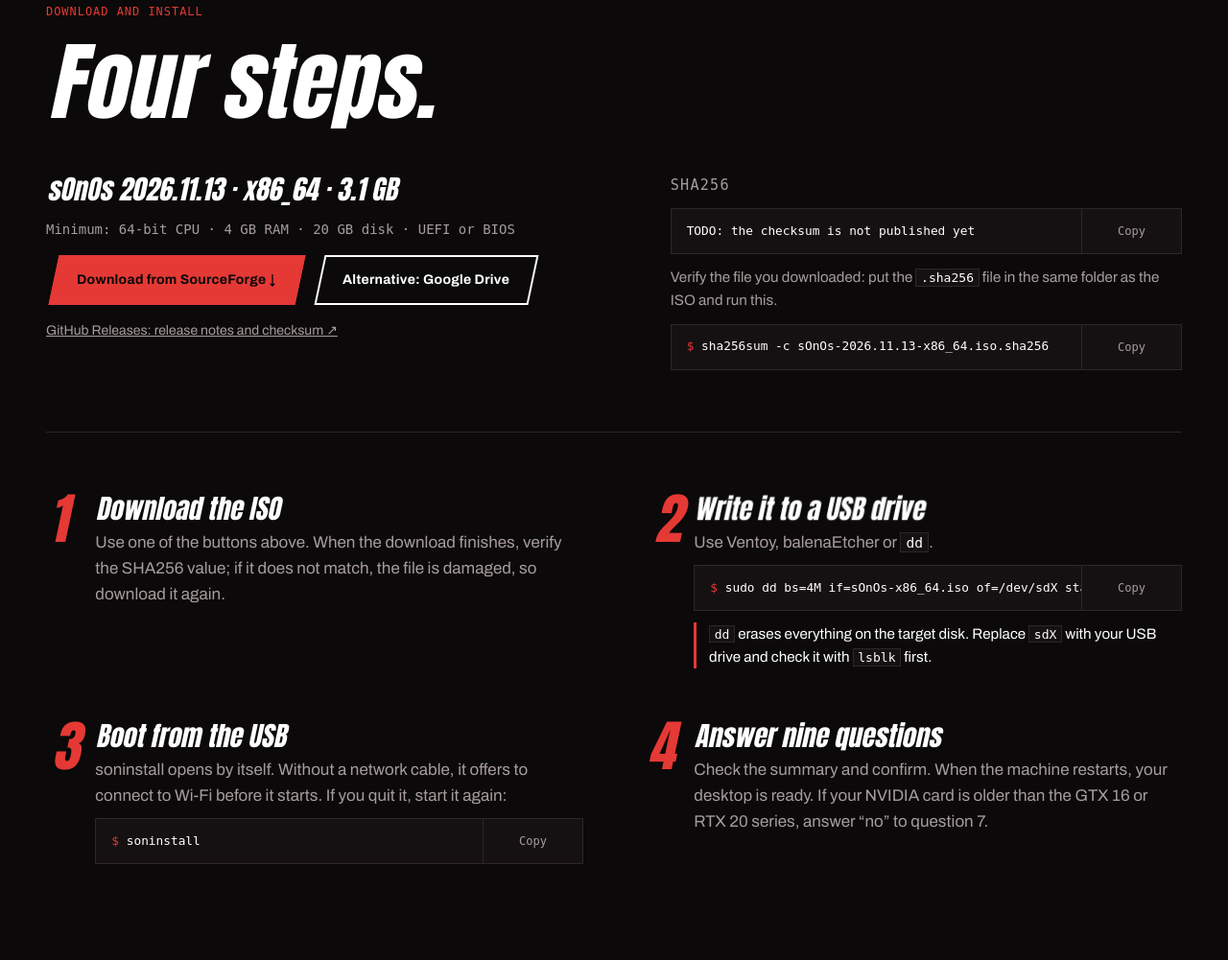
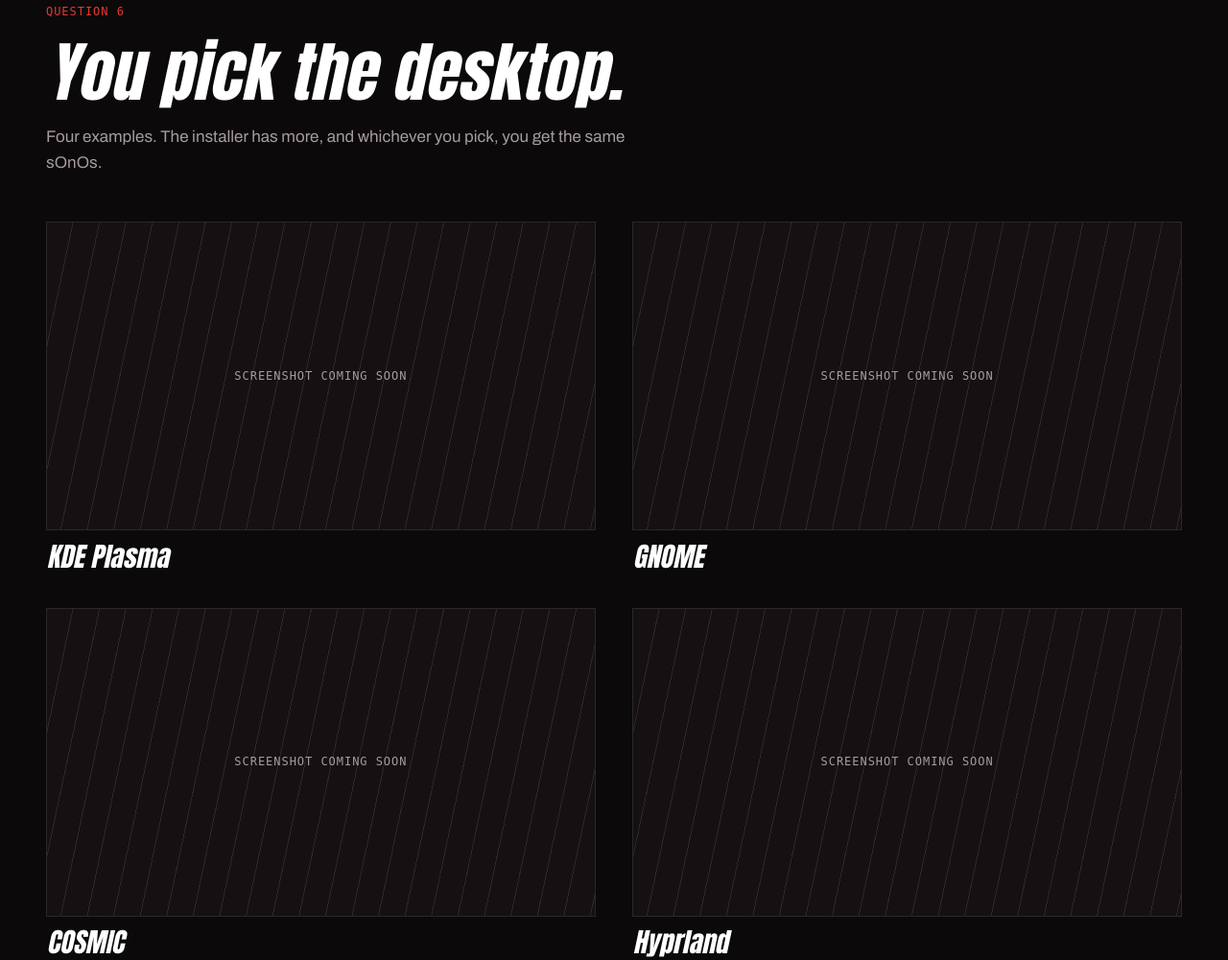
Before and after one commit to sOn-Os/sOn-Os.github.io, a plain HTML site: page index.html in a window 1280 px wide. Shown: the part 5153-6154 px from the top of the page at 96% size. Drawn offline with Linux system fonts and the light colour scheme; a web font is replaced by a local one.

Commit message:
Add a desktop screenshot gallery
One screenshot each for KDE Plasma, GNOME, COSMIC and Hyprland, read from
screenshots/<name>.webp and lazy-loaded. The files are not taken yet: until
one exists, its frame shows a "screenshot coming soon" placeholder instead
of a broken image. screenshots/README.md says what to put there.

```diff
--- a/index.html
+++ b/index.html
@@ -275,6 +275,26 @@ p code { color: var(--white); background: var(--coal); border: 1px solid var(--l
 .pkgs dd { margin: 0; display: flex; flex-wrap: wrap; gap: 0.35rem 1.1rem; font: 400 var(--t-sm)/1.5 var(--mono); font-stretch: 75%; color: var(--smoke); }
 .pkgs dd span::before { content: "▸ "; color: var(--red); }
 
+/* ---------- desktop screenshots ---------- */
+.shots { padding-block: clamp(3.5rem, 8vw, 7rem); border-top: 1px solid var(--line); }
+.shots-head { display: grid; gap: 1.25rem; margin-bottom: clamp(2rem, 4vw, 3rem); max-width: 60rem; }
+.shots h2 { font-size: var(--t-xl); }
+.gallery { list-style: none; margin: 0; padding: 0; display: grid; grid-template-columns: repeat(2, minmax(0, 1fr)); gap: clamp(1.25rem, 3vw, 2.5rem); }
+.shot { margin: 0; display: grid; gap: 0.7rem; }
+.shot-frame {
+  position: relative; aspect-ratio: 16 / 9; overflow: hidden;
+  background: var(--coal) repeating-linear-gradient(102deg, transparent 0 26px, var(--line) 26px 27px);
+  border: 1px solid var(--line);
+}
+.shot-empty {
+  position: absolute; inset: 0; display: grid; place-items: center; text-align: center; padding: 1rem;
+  font: 400 var(--t-xs)/1.4 var(--mono); font-stretch: 87.5%; letter-spacing: 0.08em; text-transform: uppercase; color: var(--smoke);
+}
+.shot-frame img { position: absolute; inset: 0; width: 100%; height: 100%; object-fit: cover; }
+/* A screenshot that is not there yet leaves the frame to the placeholder */
+.shot-frame.missing img { display: none; }
+.shot figcaption { font: 400 var(--t-lg)/1.1 var(--display); transform: skewX(var(--slant)); transform-origin: 0 100%; }
+
 /* ---------- install steps ---------- */
 .install { padding-block: clamp(3.5rem, 8vw, 7rem); border-top: 1px solid var(--line); }
 .install-head { display: flex; flex-wrap: wrap; justify-content: space-between; align-items: end; gap: 1.5rem 3rem; margin-bottom: clamp(2rem, 4vw, 3.5rem); }
@@ -352,7 +372,7 @@ p code { color: var(--white); background: var(--coal); border: 1px solid var(--l
   .questions li:last-child { grid-column: 1 / -1; }
 }
 @media (max-width: 760px) {
-  .hero-row { grid-template-columns: minmax(0, 1fr); }
+  .hero-row, .gallery { grid-template-columns: minmax(0, 1fr); }
   .steps { grid-template-columns: minmax(0, 1fr); }
 }
 @media (max-width: 560px) {
@@ -561,6 +581,55 @@ p code { color: var(--white); background: var(--coal); border: 1px solid var(--l
   </div>
 </section>
 
+<!-- DESKTOPS -->
+<section class="shots" id="masaustu" aria-labelledby="shots-h">
+  <div class="wrap">
+    <div class="shots-head">
+      <p class="eyebrow" data-i18n="shots_e">6. soru</p>
+      <h2 class="display" id="shots-h" data-i18n="shots_h">Masaüstünü sen seç.</h2>
+      <p class="lede" data-i18n="shots_p">Dört örnek. Kurucuda bunlardan fazlası var ve hangisini seçersen seç aynı sOnOs kurulur.</p>
+    </div>
+    <ul class="gallery">
+      <li>
+        <figure class="shot">
+          <div class="shot-frame">
+            <span class="shot-empty" data-i18n="shot_soon">Ekran görüntüsü yakında</span>
+            <img src="screenshots/kde.webp" alt="KDE Plasma masaüstünde sOnOs" data-i18n-alt="shot_kde" width="1920" height="1080" loading="lazy" decoding="async">
+          </div>
+          <figcaption>KDE Plasma</figcaption>
+        </figure>
+      </li>
+      <li>
+        <figure class="shot">
+          <div class="shot-frame">
+            <span class="shot-empty" data-i18n="shot_soon">Ekran görüntüsü yakında</span>
+            <img src="screenshots/gnome.webp" alt="GNOME masaüstünde sOnOs" data-i18n-alt="shot_gnome" width="1920" height="1080" loading="lazy" decoding="async">
+          </div>
+          <figcaption>GNOME</figcaption>
+        </figure>
+      </li>
+      <li>
+        <figure class="shot">
+          <div class="shot-frame">
+            <span class="shot-empty" data-i18n="shot_soon">Ekran görüntüsü yakında</span>
+            <img src="screenshots/cosmic.webp" alt="COSMIC masaüstünde sOnOs" data-i18n-alt="shot_cosmic" width="1920" height="1080" loading="lazy" decoding="async">
+          </div>
+          <figcaption>COSMIC</figcaption>
+        </figure>
+      </li>
+      <li>
+        <figure class="shot">
+          <div class="shot-frame">
+            <span class="shot-empty" data-i18n="shot_soon">Ekran görüntüsü yakında</span>
+            <img src="screenshots/hyprland.webp" alt="Hyprland masaüstünde sOnOs" data-i18n-alt="shot_hyprland" width="1920" height="1080" loading="lazy" decoding="async">
+          </div>
+          <figcaption>Hyprland</figcaption>
+        </figure>
+      </li>
+    </ul>
+  </div>
+</section>
+
 <!-- INSTALL -->
 <section class="install" id="indir" aria-labelledby="ins-h">
   <div class="wrap">
@@ -696,6 +765,11 @@ p code { color: var(--white); background: var(--coal); border: 1px solid var(--l
     iso_p: "It is useful before you install anything. The packages for recovering a broken disk, reaching a server or flashing a board are already on the ISO:",
     p1: "Graphics", p2: "Disks & recovery", p3: "Networking", p4: "Virtualization", p5: "Development", p6: "Embedded", p7: "Command line",
     ins_e: "Download and install", ins_h: "Four steps.",
+    shots_e: "Question 6", shots_h: "You pick the desktop.",
+    shots_p: "Four examples. The installer has more, and whichever you pick, you get the same sOnOs.",
+    shot_soon: "Screenshot coming soon",
+    shot_kde: "sOnOs on the KDE Plasma desktop", shot_gnome: "sOnOs on the GNOME desktop",
+    shot_cosmic: "sOnOs on the COSMIC desktop", shot_hyprland: "sOnOs on the Hyprland desktop",
     s1: "Download the ISO",
     s1p: "Use one of the buttons above. When the download finishes, verify the SHA256 value; if it does not match, the file is damaged, so download it again.",
     rel: "sOnOs 2026.11.13 · x86_64 · 3.1 GB",
@@ -769,6 +843,12 @@ p code { color: var(--white); background: var(--coal); border: 1px solid var(--l
       } else { fallback(); }
     });
   });
+  document.querySelectorAll(".shot-frame img").forEach(function (img) {
+    var missing = function () { img.parentNode.classList.add("missing"); };
+    img.addEventListener("error", missing);
+    if (img.complete && img.naturalWidth === 0) missing();
+  });
+
   // Scroll motion: the wordmark drifts, the nine questions tick off like an
   // installer progress bar, the language wall fills in like a package install.
   if (!window.matchMedia("(prefers-reduced-motion: reduce)").matches) {
```
Also changed, not shown: 1 other file.
